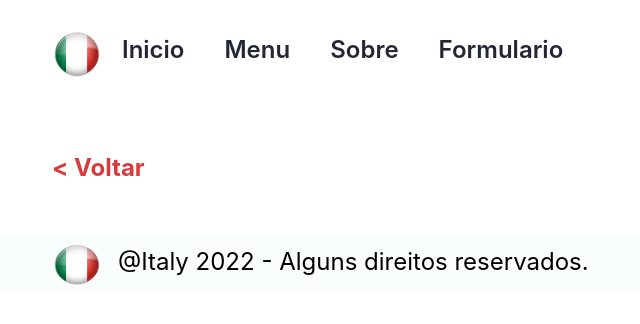
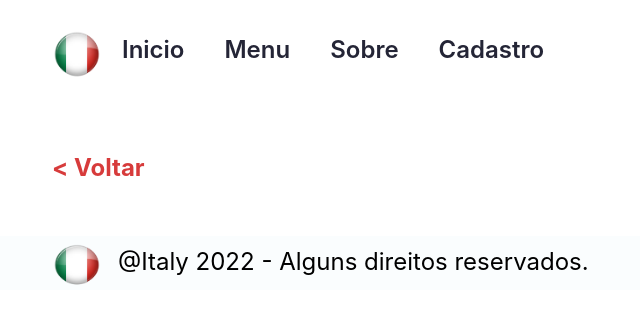
Before and after one commit to pedroltdias/italy-react, a React (Create React App) app: page /roteiro in a window 1280 px wide. Shown: the top 324 px of the page, without its empty margins (148-788 px from the left). Built offline with nearby package versions, Linux system fonts and the light colour scheme.

Commit message:
Nav cadastro e form refactor

```diff
--- a/src/components/Nav/index.tsx
+++ b/src/components/Nav/index.tsx
@@ -17,7 +17,7 @@ export default function Menu() {
 			to: "/sobre"
 		},
 		{
-			label: "Formulario",
+			label: "Cadastro",
 			to: "/formulario"
 		}
 	];
--- a/src/pages/Formulario/index.tsx
+++ b/src/pages/Formulario/index.tsx
@@ -24,7 +24,8 @@ export default function Formulario() {
           fontSize="4xl"
           pb="8"
         >
-          Formulário
+          Formulário para cadastro
+
         </Center>
         <Flex
           align="center"
```
